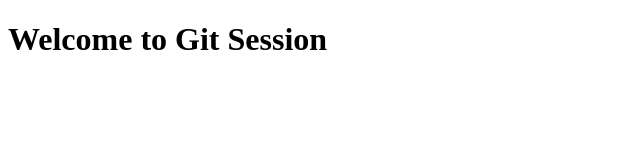
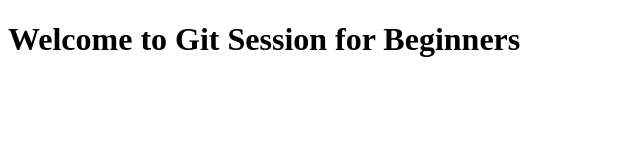
Before and after one commit to abhishekbudruk007/git_sesssion, a plain HTML site: page index.html in a window 1280 px wide. Shown: the whole page, without its empty margins (0-640 px from the left). Drawn offline with Linux system fonts and the light colour scheme.

Commit message:
Changes are made in h1 tag

```diff
--- a/index.html
+++ b/index.html
@@ -4,6 +4,7 @@
 	<title>This is Index Page</title>
 </head>
 <body>
-	<h1>Welcome to Git Session</h1>
+	<h1>Welcome to Git Session for Beginners</h1>
+
 </body>
 </html>
```
